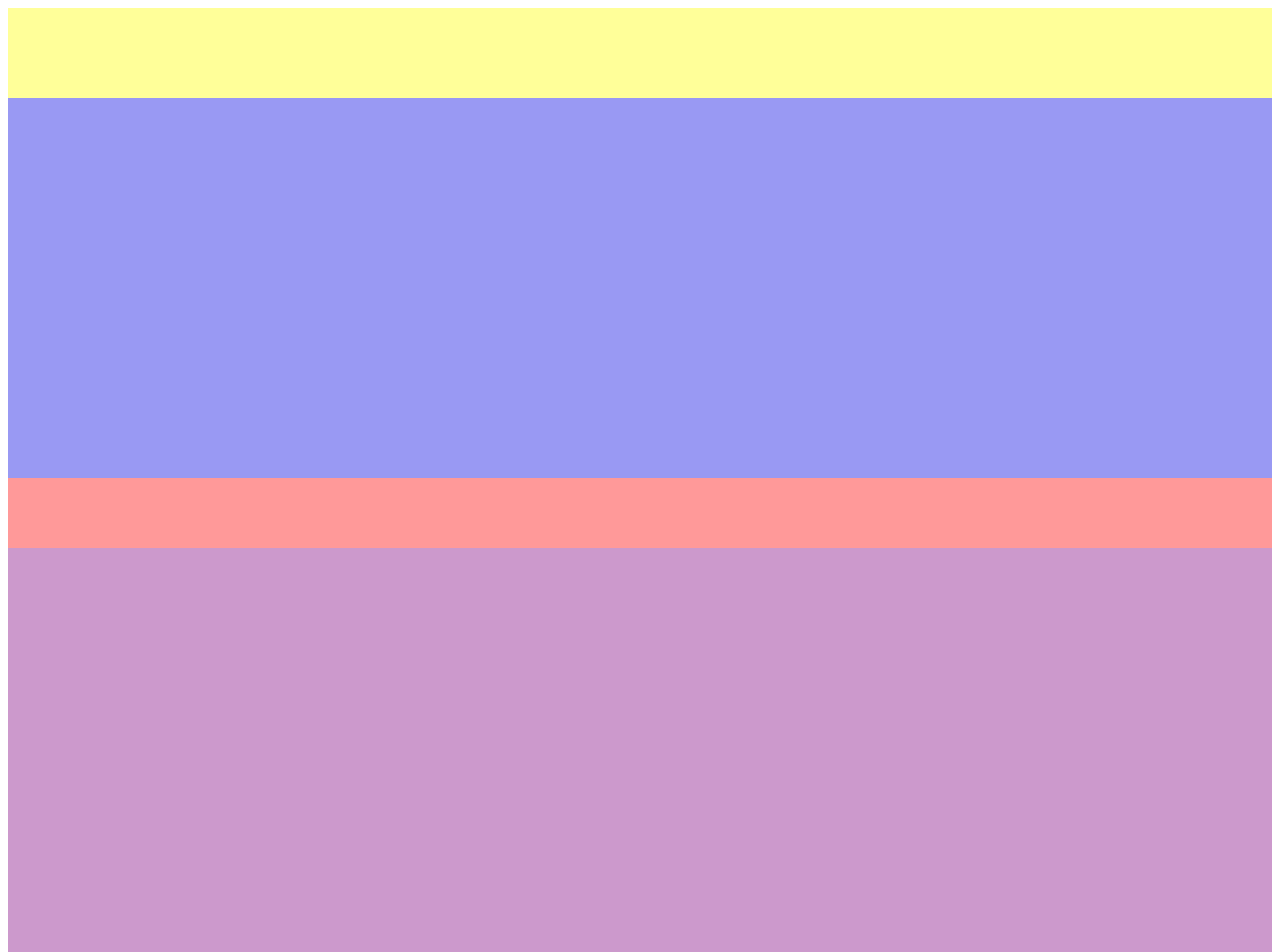
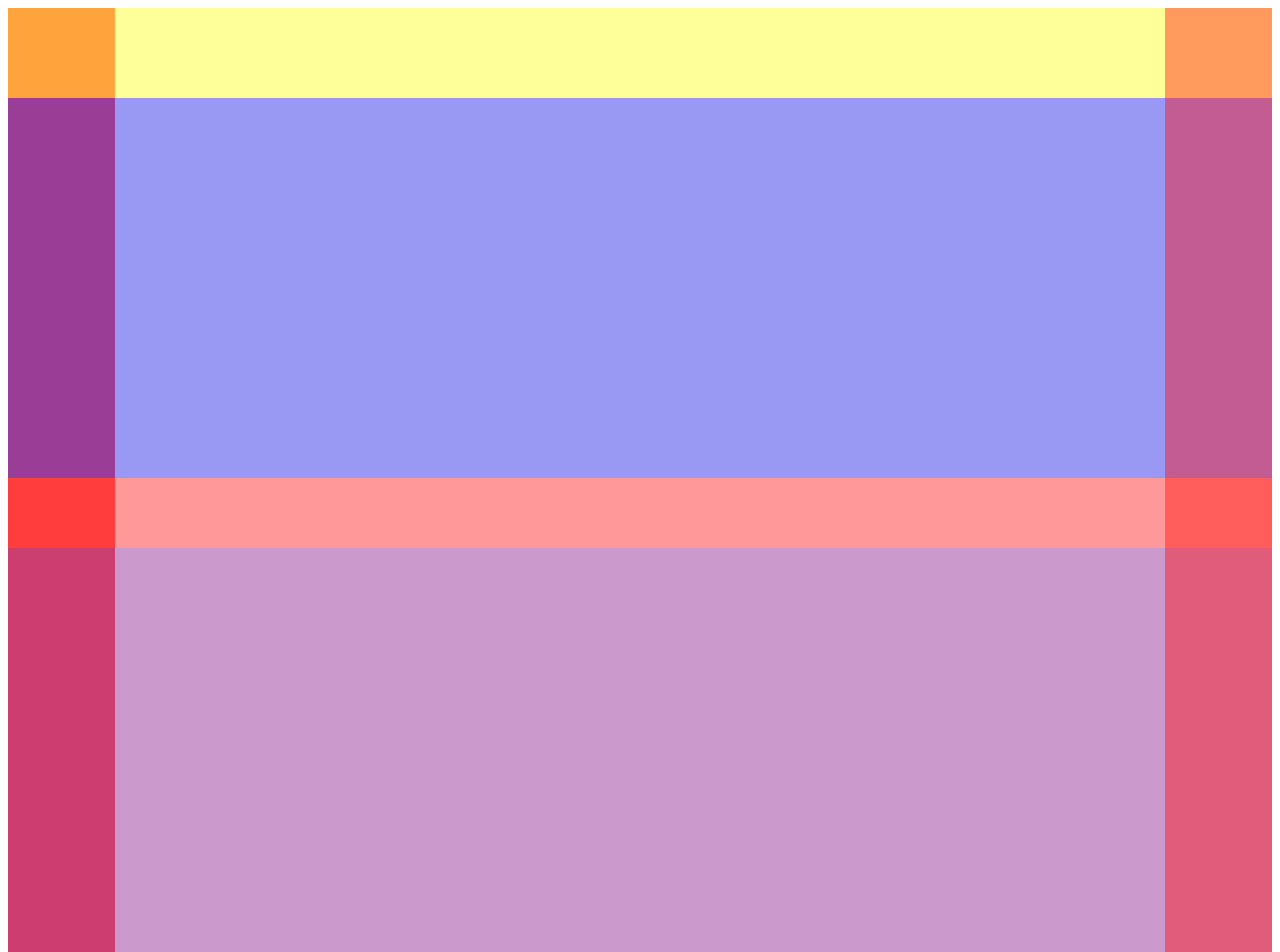
Before and after one commit to lilctuck/se1400, a plain HTML site: page milestone3/index.html in a window 1280 px wide. Shown: the top 952 px of the page. Drawn offline with Linux system fonts and the light colour scheme.

Commit message:
added margins

```diff
--- a/milestone3/index.html
+++ b/milestone3/index.html
@@ -6,13 +6,13 @@
   <link rel="stylesheet" href="style.css">
 </head>
 <body><div id="wrapper">
-
+    <div id="margin-left"></div>
     <header></header>
     <section></section>
     <div id="empty"></div>
     <article></article>
     <section id="subs"></section>
     <footer></footer>
-
+    <div id="margin-right"></div>
 </div></body>
 </html>
--- a/milestone3/style.css
+++ b/milestone3/style.css
@@ -1,33 +1,43 @@
+#margin-left
+    {background-color:rgb(255,0,0,.6);
+     grid-row:1/7;
+     grid-column:1/2;
+     }
+#margin-right
+    {background-color:rgb(255,0,0,.4);
+     grid-row:1/7;
+     grid-column:-2/-1;
+     }
 #wrapper
     {display:grid;
-     grid-template-columns:minmax(0px, 1fr) repeat(2, minmax(0px,175px)) minmax(0px, 1fr);}
+     grid-template-columns:minmax(0px, 1fr) repeat(6, minmax(0px,175px)) minmax(0px, 1fr);}
 header
     {background-color:rgb(255,255,0,.4);
      grid-row:1/2;
-     grid-column:1/5;
+     grid-column:1/-1;
      height:90px}
 section
     {background-color:rgb(0,0,225,.4);
      grid-row:2/3;
-     grid-column:1/5;
+     grid-column:1/-1;
      height:380px}
 #empty
     {background-color:rgb(255,0,0,.4);
      grid-row:3/4;
-     grid-column:1/5;
+     grid-column:1/-1;
      height:70px}
 article
     {background-color:rgb(128,0,128,.4);
      grid-row:4/5;
-     grid-column:1/5;
+     grid-column:1/-1;
      height:580px}
 #subs
     {background-color:rgb(0,128,0,.4);
      grid-row:5/6;
-     grid-column:1/5;
+     grid-column:1/-1;
      height:400px}
 footer
     {background-color:rgb(255,168,0,.4);
      grid-row:6/7;
-     grid-column:1/5;
+     grid-column:1/-1;
      height:90px}
```
